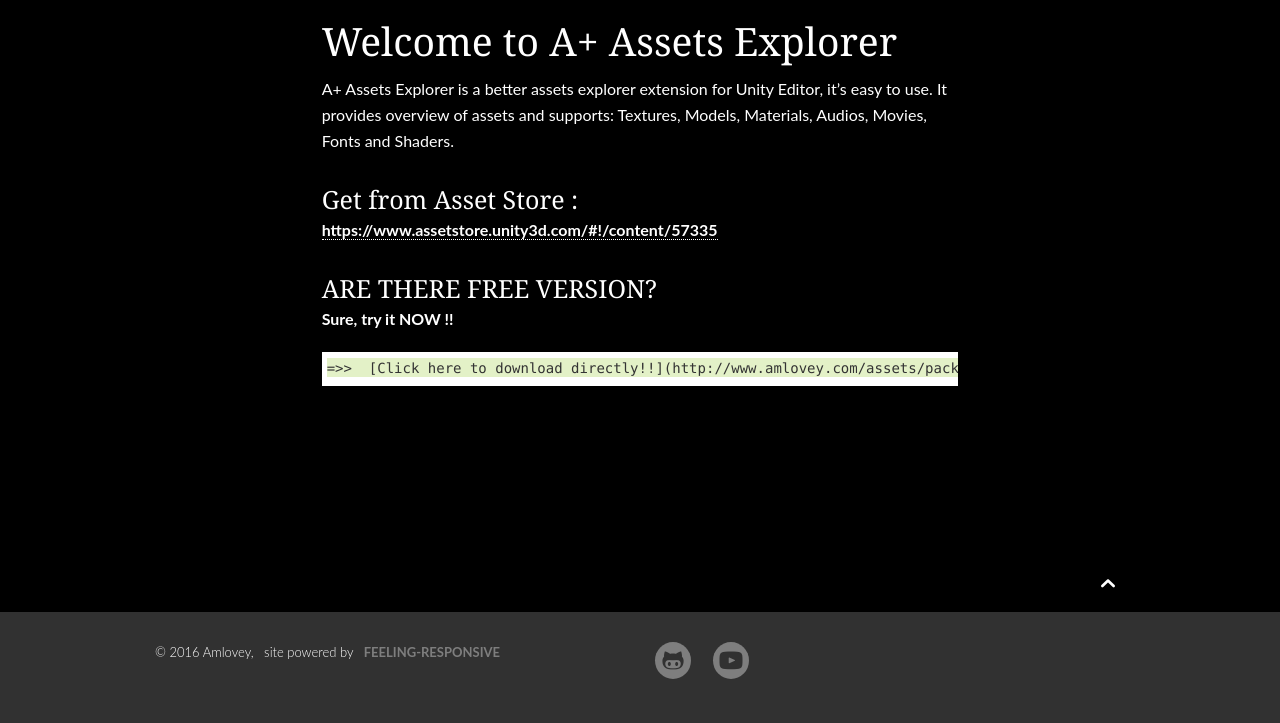
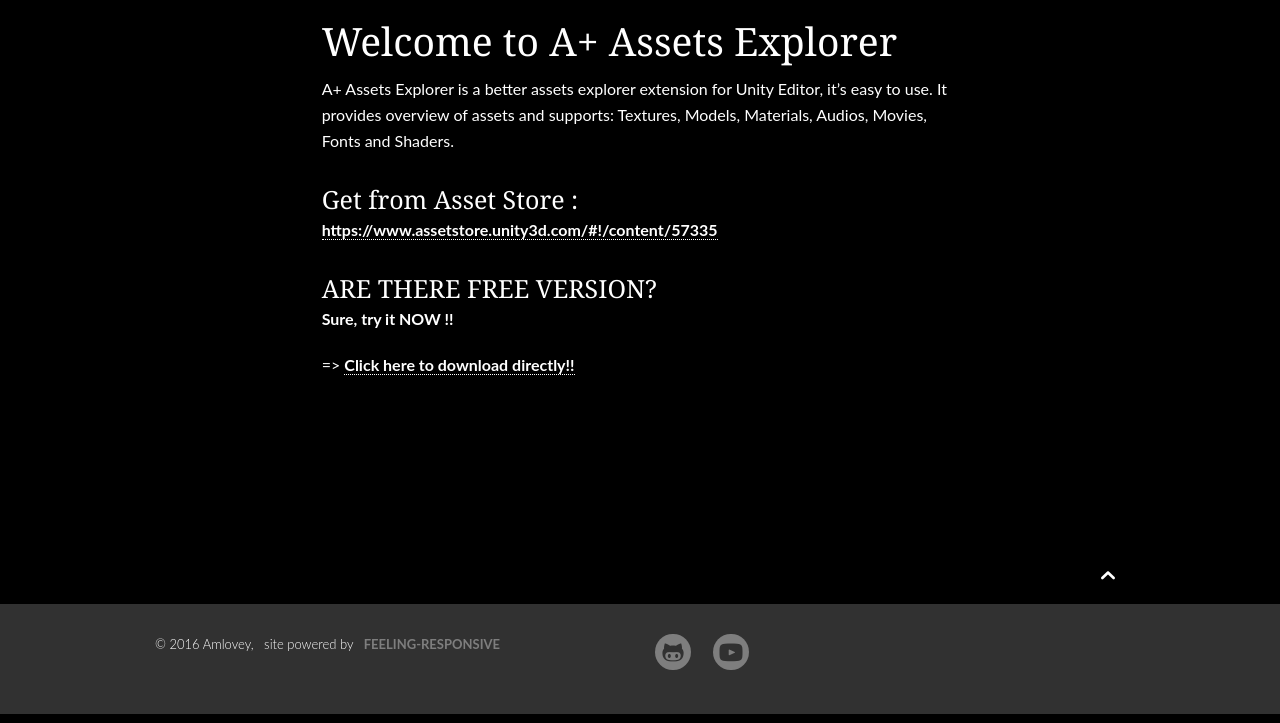
Before and after one commit to amloveyweb/amloveyweb.github.io, a Jekyll site: the page built from pages/AssetsExplorer/AssetExplorer.md, in a window 1280 px wide. Shown: the part 732-1455 px from the top of the page. Built offline with Jekyll 4.4.1, drawn with Linux system fonts in a browser that asks for light colours; comment, search, counter and statistics services are not loaded.

Commit message:
fix style

```diff
--- a/pages/AssetsExplorer/AssetExplorer.md
+++ b/pages/AssetsExplorer/AssetExplorer.md
@@ -19,4 +19,4 @@
 
 __Sure, try it NOW !!__
 
-    =>>  [Click here to download directly!!](http://www.amlovey.com/assets/packages/A+%20Assets%20Explorer%20Free.unitypackage)
+=> [Click here to download directly!!](http://www.amlovey.com/assets/packages/A+%20Assets%20Explorer%20Free.unitypackage)
```
